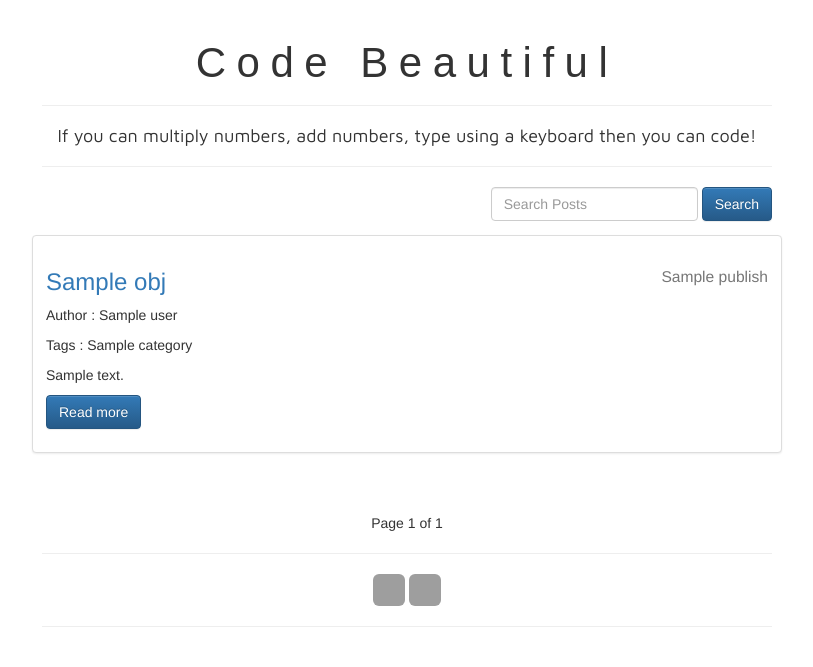
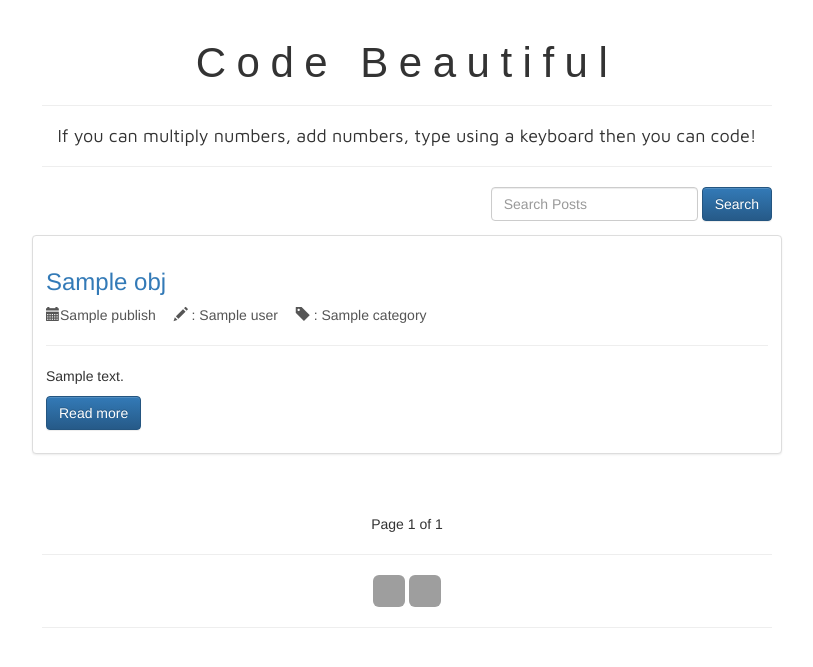
Before and after one commit to hrsvrdhn/blog_django, a Django app: template templates/post_list.html in a window 1280 px wide. Shown: the top 667 px of the page, without its empty margins (233-1046 px from the left). Run offline with Django 3.2, Linux system fonts and the light colour scheme; the template is opened without the code that fills it: most values are stand-ins (such as "Sample title", 1, 10 or a date in 2020); parts of the project's set-up code (start-up, migrations or seed data) failed here and were passed over; some libraries are stand-ins or nearby versions; grey boxes are pictures that could not be loaded.

Commit message:
Changed views

```diff
--- a/templates/post_list.html
+++ b/templates/post_list.html
@@ -24,14 +24,27 @@
     <div class="thumbnail">
       <!-- <img src="..." alt="..."> -->
       <div class="caption">
-        {% if obj.draft %}<h3>Staff only : Draft </h3> {% endif %} {% if obj.publish > today %} <h3> Staff only :Future Post </h3> {% endif %}
-        <h3><a href='{{ obj.get_absolute_url }}'>{{obj.title}}</a><small style="float: right;"> {{ obj.publish }}</small></h3>
-        {% if obj.user.get_full_name %}
-          <p > Author : {{ obj.user.get_full_name }} </p>
+        {% if obj.draft %}
+          <h3>Staff only : Draft </h3>
         {% endif %}
-        {% if obj.category %}
-          <p > Tags : {{ obj.category }} </p>
+        {% if obj.publish > today %}
+          <h3> Staff only :Future Post </h3>
         {% endif %}
+
+        <h3><a href='{{ obj.get_absolute_url }}'>{{obj.title}}</a></h3>
+
+        <p style="color: #555555">
+          {% if obj.publish %}
+          <span class="glyphicon glyphicon-calendar" aria-hidden="true""></span>{{ obj.publish }}&emsp;
+          {% endif %}
+          {% if obj.user.get_full_name %}
+            <span class="glyphicon glyphicon-pencil" aria-hidden="true"></span> : {{ obj.user.get_full_name }}&emsp;
+          {% endif %}
+          {% if obj.category %}
+            <span class="glyphicon glyphicon-tag" aria-hidden="true"></span> : {{ obj.category }}
+          {% endif %}
+        </p>
+        <hr/>
         <p>{{obj.content | safe | linebreaks | truncatechars:200 }}</p>
         <p><a href="{{ obj.get_absolute_url }}" class="btn btn-primary" role="button">Read more</a></p>
       </div>
```
Also changed, not shown: templates/post_detail.html (+10 -10 lines).
